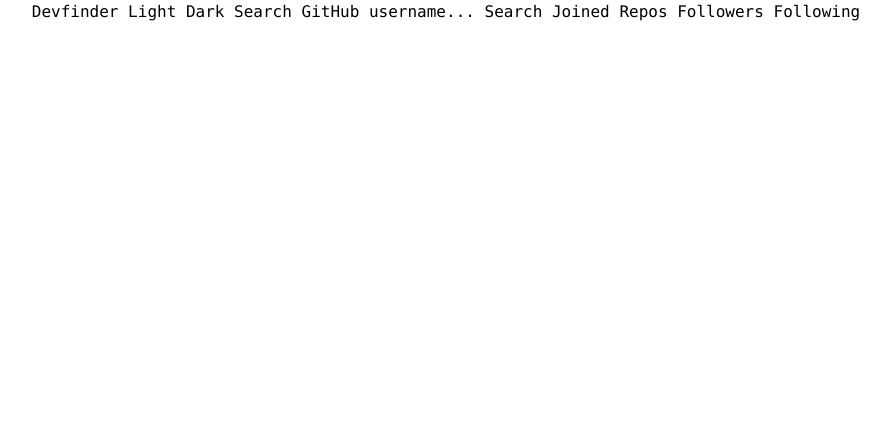
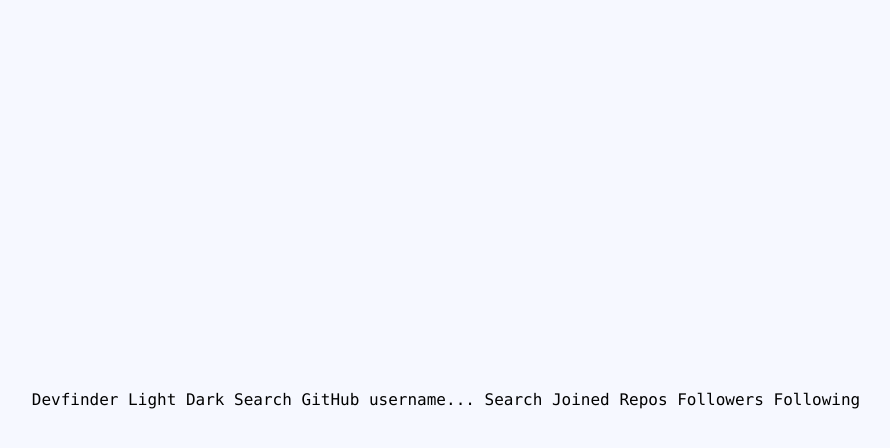
Before and after one commit to AntonyOtero/github-user-search-app, a React (Create React App) app: page / in a window 1280 px wide. Shown: the top 448 px of the page, without its empty margins (194-1084 px from the left). Built offline with nearby package versions, Linux system fonts and the light colour scheme.

Commit message:
Center app

```diff
--- a/src/index.css
+++ b/src/index.css
@@ -5,8 +5,12 @@
 @import url('https://fonts.googleapis.com/css2?family=Space+Mono:wght@400;700&display=swap');
 
 body {
+  display: grid;
+  min-height: 100vh;
+  place-content: center;
   margin: 0;
   font-family: 'Space Mono', source-code-pro, Menlo, Monaco, Consolas, 'Courier New', monospace;
   -webkit-font-smoothing: antialiased;
   -moz-osx-font-smoothing: grayscale;
+  background-color: #F6F8FF;
 }
```
